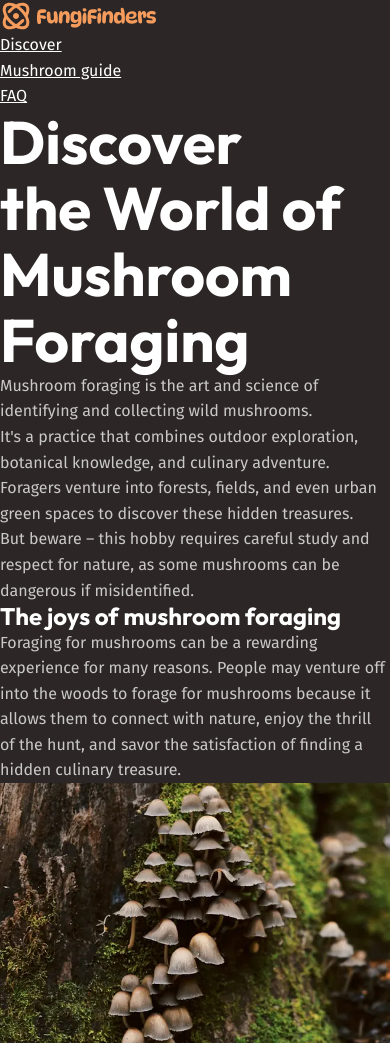
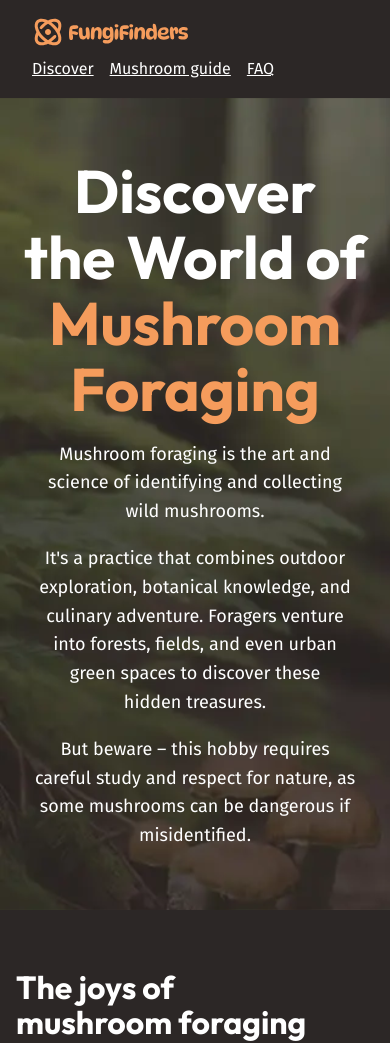
Before and after one commit to abdallahawad3/Mushroom-Foraging, a plain HTML site: page index.html in a window 390 px wide. Shown: the top 1043 px of the page. Drawn offline with Linux system fonts and the light colour scheme.

Commit message:
Add layout and component styles for improved structure and responsiveness

```diff
--- a/index.html
+++ b/index.html
@@ -14,38 +14,60 @@
 
 <body>
   <header class="site-header">
+
+    <div class="wrapper" data-width="wide">
+      <div class="site-header__inner">
         <img src="./assets/fungi-finders.svg" alt="fungi finders">
         <nav class="primary-navigation">
-      <ul>
+          <ul role="list">
             <li><a href="#">Discover</a></li>
             <li><a href="#">Mushroom guide</a></li>
             <li><a href="#">FAQ</a></li>
           </ul>
         </nav>
+      </div>
+    </div>
+
   </header>
+
   <main>
-    <section class="hero">
-      <h1>Discover the World of Mushroom Foraging</h1>
+    <section class="hero section text-center font-size-md " data-padding="compact">
+      <div class="wrapper flow">
+        <h1 class="hero__title">Discover the World of <span>Mushroom Foraging</span> </h1>
+        <div class="wrapper" data-width="narrow">
+          <div class="flow" data-flow="big">
             <p>Mushroom foraging is the art and science of identifying and collecting wild mushrooms. </p>
+
             <p>It's a practice that combines outdoor exploration, botanical knowledge, and culinary adventure. Foragers
-        venture into forests, fields, and even urban green spaces to discover these hidden treasures. </p>
-      <p>But beware – this hobby requires careful study and respect for nature, as some mushrooms can be dangerous if
-        misidentified.</p>
+              venture into forests, fields, and even urban green spaces to discover these hidden treasures.
+            </p>
+
+            <p>But beware – this hobby requires careful study and respect for nature, as some mushrooms can be dangerous
+              if misidentified.
+            </p>
+          </div>
+        </div>
+      </div>
     </section>
 
-    <section class="joys-of-mushroom">
-      <h2>The joys of mushroom foraging</h2>
-      <p>Foraging for mushrooms can be a rewarding experience for many reasons. People may venture off into the woods to
-        forage for mushrooms because it allows them to connect with nature, enjoy the thrill of the hunt, and savor the
-        satisfaction of finding a hidden culinary treasure. </p>
+    <section class="section">
+      <div class="wrapper flow">
+
+        <h2 class="section-title">The joys of mushroom foraging</h2>
+        <p>Foraging for mushrooms can be a rewarding experience for many reasons. People may venture off into the woods
+          to
+          forage for mushrooms because it allows them to connect with nature, enjoy the thrill of the hunt, and savor
+          the
+          satisfaction of finding a hidden culinary treasure.
+        </p>
 
         <!-- Cards -->
-      <div class="joys-of-mushroom-cards">
+        <div class="equal-columns">
 
-        <div class="card">
+          <div class="card flow">
             <img src="./assets/outdoor-exploration.webp" alt="outdoor exploration image" />
-          <div class="card-description">
-            <h3>Outdoor Exploration</h3>
+            <div>
+              <h3 class="card__title">Outdoor Exploration</h3>
               <p>Mushroom foraging takes you off the beaten path and into the heart of nature. Learn to read the
                 landscape, identifying prime mushroom habitats from lush forest floors to sun-dappled meadows. Every
                 expedition is a new adventure, with the potential for exciting discoveries around every tree and under
@@ -53,10 +75,10 @@
             </div>
           </div>
 
-        <div class="card">
+          <div class="card flow">
             <img src="./assets/botanical-expertise.webp" alt="botanical-expertise image" />
-          <div class="card-description">
-            <h3>Botanical Expertise</h3>
+            <div class="">
+              <h3 class="card__title">Botanical Expertise</h3>
               <p>Dive into the intricate world of fungal biology. Discover the unique structures of mushrooms, from caps
                 to gills to spores. Learn to use field guides and identification keys to distinguish between species.
                 With practice, you'll start to see the forest in a whole new light, recognizing the vital role fungi
@@ -64,10 +86,10 @@
             </div>
           </div>
 
-        <div class="card">
+          <div class="card flow">
             <img src="./assets/botanical-expertise.webp" alt="botanical-expertise image" />
-          <div class="mushroom-card-description">
-            <h3>Culinary Delights</h3>
+            <div>
+              <h3 class="card__title">Culinary Delights</h3>
               <p>Transform your foraged finds into delectable dishes. Many edible mushrooms offer unique flavors and
                 textures that can elevate your cooking. From the earthy porcini to the delicate chanterelle, each
                 variety brings its own character to the table. Explore recipes, preservation techniques, and the joy
@@ -76,61 +98,82 @@
           </div>
 
         </div>
+      </div>
     </section>
 
     <!-- Adventure Section -->
 
-    <section class="Adventure">
-      <h3>Start your <span>Foraging Adventure!</span></h3>
-      <p>Whether you're seeking a deeper connection with nature, a new outdoor hobby, or simply love the idea of finding
-        your own food, mushroom foraging offers a uniquely rewarding experience.</p>
+    <section class="section background-accent text-center text-high-contrast" data-padding="compact">
+      <div class="wrapper flow" data-width="narrow">
+        <h3 class="section-title font-size-lg ">Start your <span class="text-brand">Foraging Adventure!</span></h3>
+        <p>Whether you're seeking a deeper connection with nature, a new outdoor hobby, or simply love the idea of
+          finding
+          your own food, mushroom foraging offers a uniquely rewarding experience.
+        </p>
+      </div>
     </section>
 
     <!-- know your mushrooms -->
-    <section class="know-your-mushrooms">
+    <section class="section background-extra-dark">
 
-      <div>
-
+      <div class="wrapper" data-width="wide">
+        <div class="equal-columns" data-gap="large" data-alignment="center">
           <div>
             <img src="./assets/get-to-know.webp" alt="Get to know your mushrooms" />
           </div>
 
-        <div>
-          <h2>Get to know your mushrooms</h2>
+          <div class="flow">
+            <h2 class="section-heading">Get to know your mushrooms</h2>
             <p>Successful and safe mushroom foraging begins with a deep understanding of the species you'll encounter in
               the
               wild - not just what the edible ones look like, but their toxic look-alikes, seasonal patterns, and
               preferred
-            habitats.</p>
-          <p>it can feel like a big task, but we’ve got a handy reference guide to help you out!</p>
-          <a class="button" href="#"> <span class="visually-hidden">Learn more about wild mushroom using handy</span>
-            Reference Guide</a>
+              habitats.
+            </p>
+            <p>
+              it can feel like a big task, but we’ve got a handy reference guide to help you out!
+            </p>
+            <a class="button" href="#">
+              <span class="visually-hidden">
+                Learn more about wild mushroom using handy
+              </span>
+              Reference Guide
+            </a>
           </div>
-
+        </div>
       </div>
     </section>
 
     <!-- Connect with Nature  -->
 
-    <section class="Connect-with-Nature">
-      <div class="Connect-with-Nature-desc">
-        <h2>Connect with Nature</h2>
+    <section class="section">
+      <div class="wrapper" class="wrapper" data-width="wide">
+        <div class="equal-columns" data-gap="large" data-alignment="center">
+          <div class="flow">
+            <h2 class="section-heading">Connect with Nature</h2>
             <p>
               Experience the beauty of the great outdoors while foraging for mushrooms with fellow enthusiasts.
             </p>
-        <a class="button" href="#">Learn More <span class="visually-hidden">
+
+            <a class="button" href="#">
+              Learn More
+              <span class="visually-hidden">
                 About the different types of mushroom using our handy mushroom guide
-          </span> </>
+              </span>
+            </a>
           </div>
 
           <div>
             <img src="./assets/nature.webp" alt="Connect with Nature">
           </div>
+        </div>
+
+      </div>
     </section>
   </main>
 
-  <footer class="site-footer">
-    <p>Happy Foraging!</p>
+  <footer class="section background-extra-dark text-center" data-padding="compact">
+    <p class="site-footer__title">Happy Foraging!</p>
     <a class="button" href="mailto:abdullahawad59@gmail.com" target="_blank">abdullahawad59@gmail.com</a>
   </footer>
 </body>
--- a/style.css
+++ b/style.css
@@ -170,9 +170,211 @@
   a:focus-visible {
     color: var(--text-brand-light);
   }
+
+  img {
+    border-radius: var(--border-radius-3);
+  }
+}
+
+@layer layout {
+  .flow > * + * {
+    margin-block-start: var(--flow-space, 1em);
+  }
+
+  .equal-columns {
+    display: grid;
+    align-items: var(--equal-columns-alignment-vertical, stretch);
+    gap: var(--equal-columns-gap, 1rem);
+
+    @media (width > 760px) {
+      grid-auto-flow: column;
+      grid-auto-columns: 1fr;
+    }
+
+    &[data-gap="large"] {
+      --equal-columns-gap: 3rem;
+    }
+
+    &[data-alignment="center"] {
+      --equal-columns-alignment-vertical: center;
+    }
+  }
+
+  .section {
+    --padding: 3.75rem;
+    padding-block: var(--padding);
+
+    @media (width> 670px) {
+      padding-block: 8rem;
+
+      &[data-padding="compact"] {
+        --padding: 4.5rem;
+      }
+    }
+  }
+
+  .wrapper {
+    max-width: 1130px;
+    margin-inline: auto;
+    padding-inline: 1rem;
+    box-sizing: content-box;
+
+    &[data-width="wide"] {
+      max-width: 1330px;
+    }
+
+    &[data-width="narrow"] {
+      max-width: 720px;
+    }
+  }
+}
+
+@layer components {
+  .site-header {
+    padding: 1rem;
+  }
+  .site-header__inner {
+    display: flex;
+    gap: 0.5rem 1rem;
+    flex-wrap: wrap;
+    justify-content: space-between;
+  }
+
+  .primary-navigation {
+    ul {
+      display: flex;
+      gap: 0.5rem 1rem;
+      flex-wrap: wrap;
+    }
+  }
+
+  .hero {
+    text-align: center;
+    background-image: url(/assets/hero.webp);
+    background-size: cover;
+    font-size: var(--font-size-md);
+    color: var(--text-high-contrast);
+  }
+
+  .hero__title {
+    font-size: var(--font-size-heading-lg);
+
+    > span {
+      display: block;
+      font-size: var(--font-size-heading-xl);
+      color: var(--text-brand);
+    }
+  }
+
+  .card {
+    display: grid;
+    gap: 1rem;
+    padding: 1rem;
+    background-color: var(--background-light);
+    border-radius: var(--border-radius-3);
+
+    img {
+      border-radius: var(--border-radius-2);
+    }
+  }
+
+  .card__title {
+    color: var(--card-title-color, var(--text-brand));
+    font-size: var(--card-title-font-size, var(--font-size-heading-sm));
+  }
+
+  .button {
+    display: inline flex;
+    cursor: pointer;
+    font-family: var(--ff-heading);
+    font-weight: 700;
+    font-size: var(--font-size-md);
+    text-decoration: none;
+    background-color: var(--background-accent-main);
+    padding: 0.5rem 1rem;
+    border-radius: var(--border-radius-1);
+  }
+
+  .button:hover,
+  .button:focus-visible {
+    background: var(--background-accent-light);
+    color: var(--text-high-contrast);
+  }
+
+  .site-footer {
+    background-color: var(--background-dark);
+    padding-block: 2rem;
+    text-align: center;
+
+    /* either use .grid-flow and change the --grid-flow-spacing, or do this */
+    display: grid;
+    gap: 2rem;
+
+    a {
+      text-decoration: none;
+      color: var(--text-main);
+
+      &:hover,
+      &:focus-visible {
+        color: var(--text-brand-light);
+      }
+    }
+  }
+
+  .site-footer__title {
+    font-size: var(--font-size-md);
+    font-family: var(--ff-heading);
+    font-weight: 700;
+  }
 }
 
 @layer utilities {
+  .text-center {
+    text-align: center;
+  }
+  .text-brand {
+    color: var(--text-brand);
+  }
+  .text-high-contrast {
+    color: var(--text-high-contrast);
+  }
+
+  .section-title {
+    font-size: var(--font-size-heading-regular);
+  }
+
+  .background-base {
+    background-color: var(--background-base);
+  }
+  .background-light {
+    background-color: var(--background-light);
+  }
+  .background-extra-light {
+    background-color: var(--background-extra-light);
+  }
+  .background-dark {
+    background-color: var(--background-dark);
+  }
+  .background-extra-dark {
+    background-color: var(--background-extra-dark);
+  }
+
+  .background-accent {
+    background-color: var(--background-accent-dark);
+  }
+
+  .font-size-sm {
+    font-size: var(--font-size-sm);
+  }
+  .font-size-regular {
+    font-size: var(--font-size-regular);
+  }
+  .font-size-md {
+    font-size: var(--font-size-md);
+  }
+  .font-size-lg {
+    font-size: var(--font-size-lg);
+  }
   .visually-hidden {
     clip: rect(0 0 0 0);
     clip-path: inset(50%);
```
Lines whose indentation alone changed are shown as unchanged.
